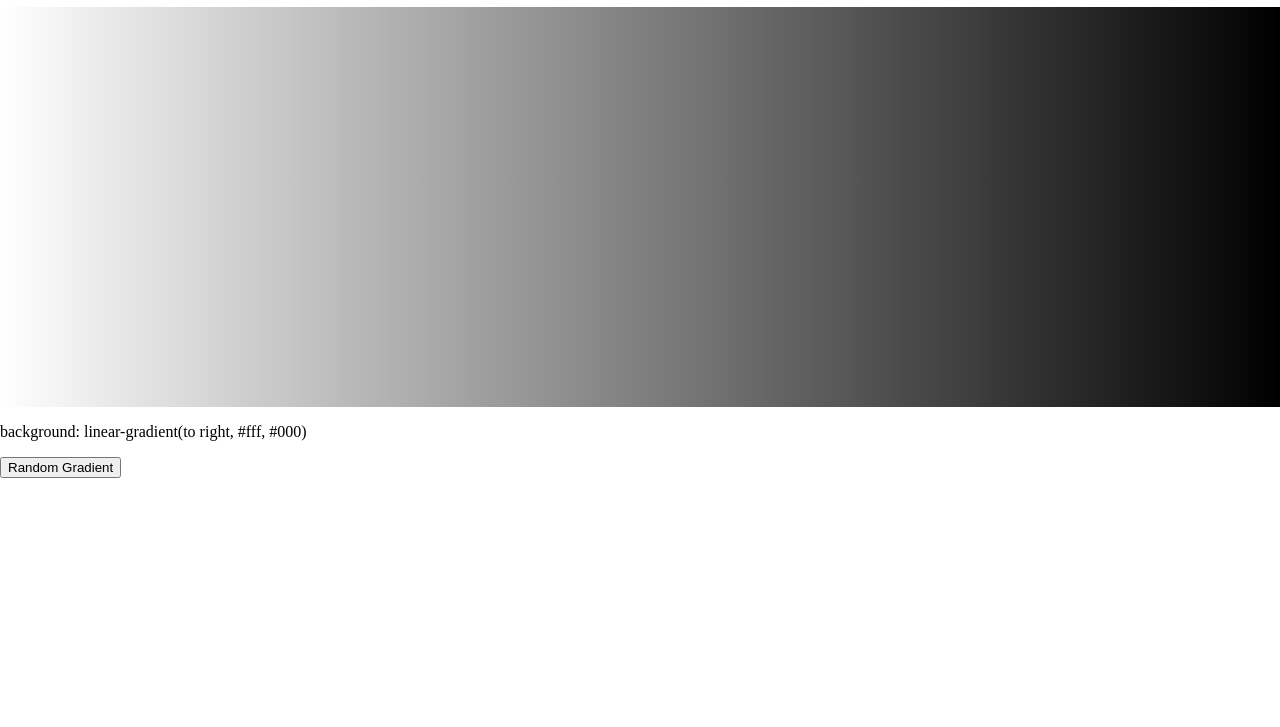
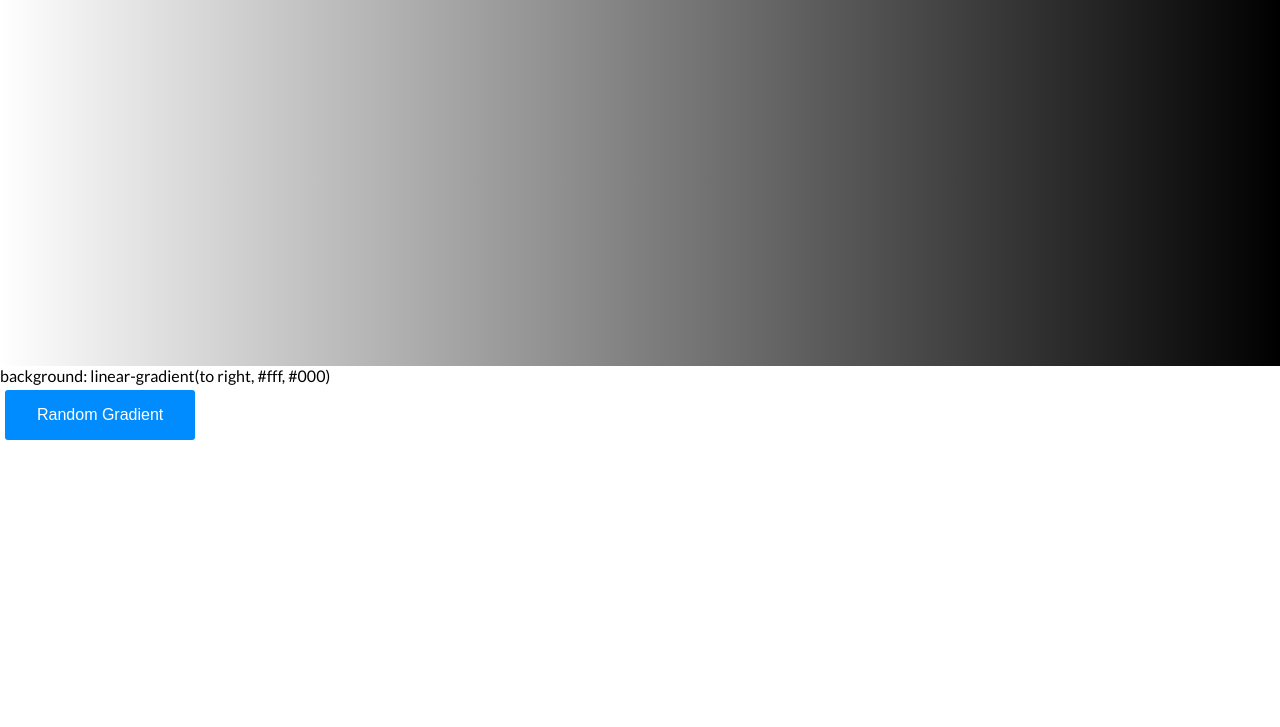
Before and after one commit to jemimaabu/random-gradient-generator, a plain HTML site: page index.html in a window 1280 px wide. Shown: the part 73-800 px from the top of the page. Drawn offline with Linux system fonts and the light colour scheme.

Commit message:
Create button styling

```diff
--- a/index.html
+++ b/index.html
@@ -1,12 +1,13 @@
 <!DOCTYPE html>
 <html>
   <head>
-        <meta charset="utf-8">
-        <meta http-equiv="X-UA-Compatible" content="IE=edge">
+    <meta charset="utf-8" />
+    <meta http-equiv="X-UA-Compatible" content="IE=edge" />
     <title>Random Gradient Generator</title>
-        <meta name="description" content="A webpage for generating random gradient backgrounds">
-        <meta name="viewport" content="width=device-width, initial-scale=1">
-        <link rel="stylesheet" type="text/css" media="screen" href="main.css">
+    <meta name="description" content="A webpage for generating random gradient backgrounds" />
+    <meta name="viewport" content="width=device-width, initial-scale=1" />
+    <link href="https://fonts.googleapis.com/css?family=Lato:400,700" rel="stylesheet" />
+    <link rel="stylesheet" type="text/css" media="screen" href="main.css" />
   </head>
   <body>
     <h1>Random Gradient Generator</h1>
--- a/main.css
+++ b/main.css
@@ -1,7 +1,45 @@
+* {
+  margin: 0;
+  padding: 0;
+  box-sizing: border-box;
+}
 body {
-    margin: 0;
+  font-family: "Lato", sans-serif;
 }
+
 #gradient-background {
-    height: 50vh;
-    background: linear-gradient(to right, #fff, #000)
+  height: 50vh;
+  background: linear-gradient(to right, #fff, #000);
 }
+
+/* Button Styling */
+button {
+  display: inline-block;
+  border: none;
+  padding: 1rem 2rem;
+  margin: 0;
+  text-decoration: none;
+  background-image: linear-gradient(rgb(0, 140, 255), rgb(0, 140, 255));
+  color: #ffffff;
+  font-size: 1rem;
+  cursor: pointer;
+  text-align: center;
+  outline: none;
+  border-radius: 3px;
+  transition: all 0.3s ease;
+  -webkit-appearance: none;
+  -moz-appearance: none;
+}
+
+button:hover {
+  background-image: linear-gradient(rgb(0, 162, 255), rgb(0, 140, 255));
+}
+
+button:active {
+  transform: scale(0.97);
+}
+
+#random-gradient {
+  margin: 5px 0 5px 5px;
+}
+/* ----------- */
```
Lines whose indentation alone changed are shown as unchanged.
